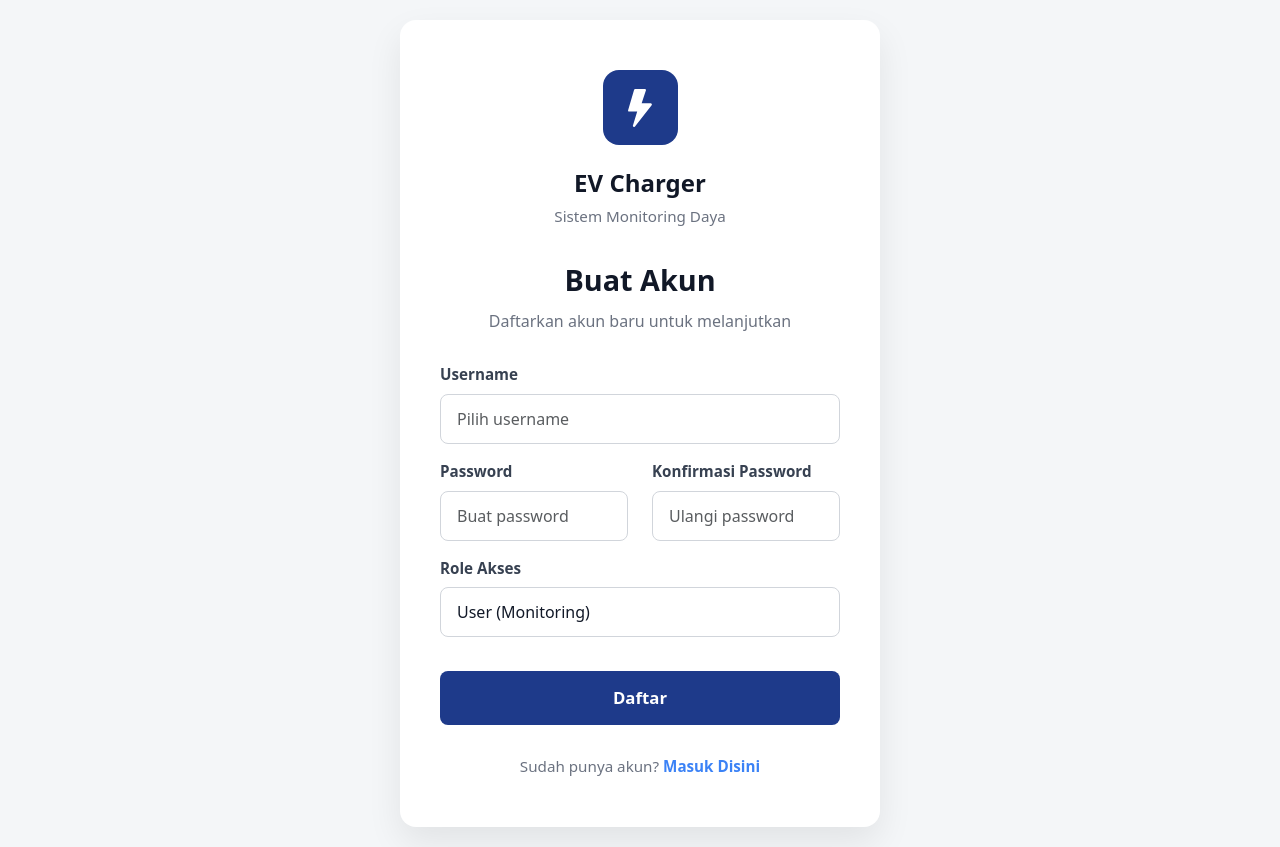
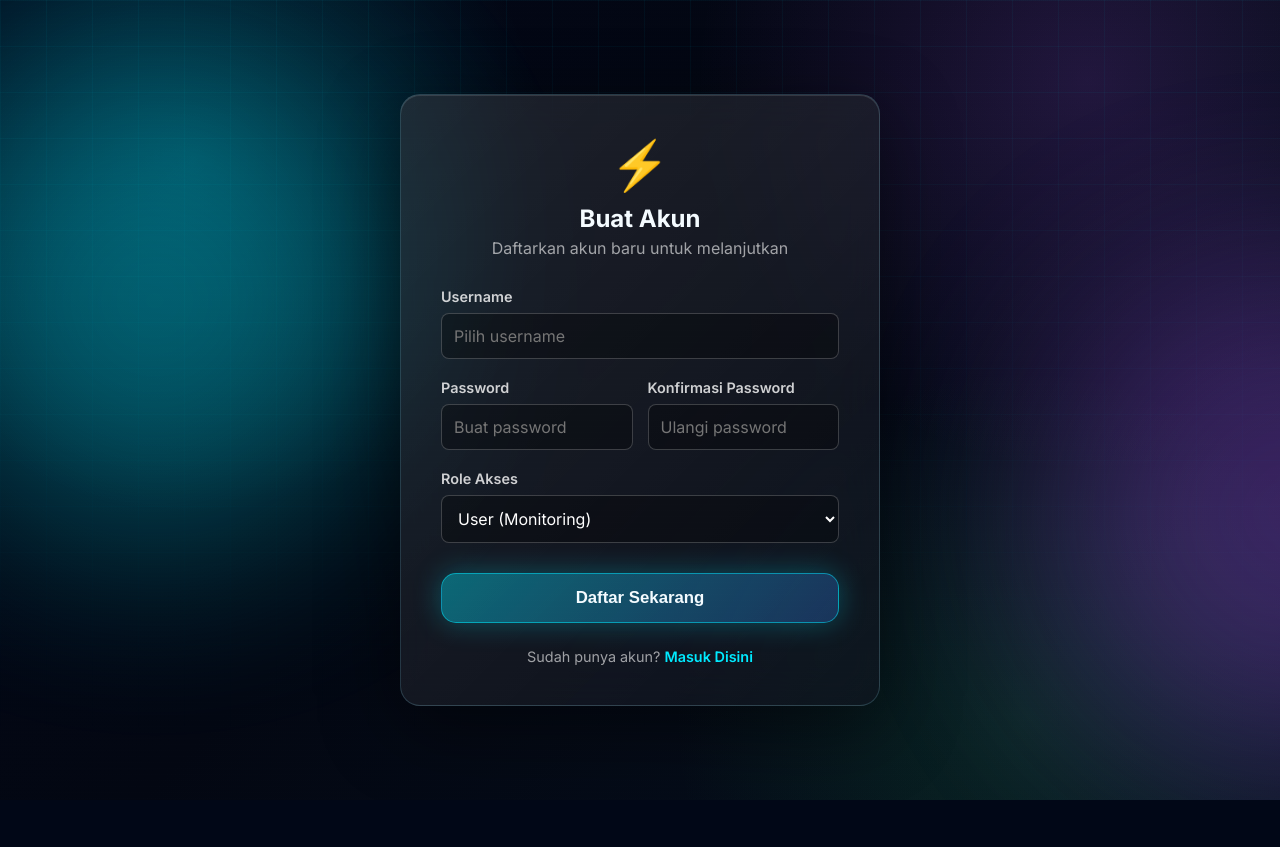
Before and after one commit to nextkajo137/app-python-monitoring-ev, a Flask app: page /register in a window 1280 px wide. After the commit the page ends 800 px from the top, so only its background shows below. Run offline with Flask 3, Linux system fonts and the light colour scheme.

Commit message:
style(auth): ubah tampilan halaman login dan register menggunakan tema glassmorphism

```diff
--- a/templates/auth/register.html
+++ b/templates/auth/register.html
@@ -1,161 +1,158 @@
-{% extends "base.html" %}
-{% block title %}Register - EV Charger Monitoring{% endblock %}
-{% block content %}
+<!doctype html>
+<html lang="id">
+<head>
+  <meta charset="utf-8">
+  <meta name="viewport" content="width=device-width, initial-scale=1">
+  <title>Register - EV Charger Monitoring</title>
+  <link rel="preconnect" href="https://fonts.googleapis.com">
+  <link rel="preconnect" href="https://fonts.gstatic.com" crossorigin>
+  <link href="https://fonts.googleapis.com/css2?family=Inter:wght@400;500;600;700;800&display=swap" rel="stylesheet">
+  <link rel="stylesheet" href="{{ url_for('static', filename='css/style.css') }}">
   <style>
     body {
-        background: #f4f6f8 !important;
-        color: #333 !important;
-    }
-    body::before, body::after, .aurora {
-        display: none !important;
-    }
-    nav.navbar { display: none !important; }
-    .container.mt-4 { margin-top: 0 !important; max-width: 100% !important; padding: 0 !important; }
-    .alert { position: absolute; top: 20px; left: 50%; transform: translateX(-50%); z-index: 1000; width: 90%; max-width: 400px; text-align: center; border-radius: 8px; box-shadow: 0 4px 12px rgba(0,0,0,0.1); }
-
-    .auth-container {
-        min-height: 100vh;
         display: flex;
         align-items: center;
         justify-content: center;
-        padding: 20px;
+        min-height: 100vh;
+        margin: 0;
     }
     .auth-card {
-        background: #ffffff;
-        border-radius: 16px;
-        box-shadow: 0 15px 35px rgba(0,0,0,0.08);
         width: 100%;
         max-width: 480px;
-        padding: 50px 40px;
+        padding: 40px;
         text-align: center;
+        border-radius: 20px;
     }
     .auth-icon {
-        width: 75px;
-        height: 75px;
-        background: #1e3a8a;
-        color: white;
-        border-radius: 16px;
-        display: flex;
-        align-items: center;
-        justify-content: center;
-        margin: 0 auto 20px auto;
+        font-size: 3rem;
+        margin-bottom: 10px;
     }
-    .auth-icon svg {
-        width: 38px;
-        height: 38px;
+    .form-group {
+        text-align: left;
+        margin-bottom: 20px;
     }
-    .auth-title {
-        font-weight: 700;
-        font-size: 1.5rem;
-        color: #111827;
-        margin-bottom: 4px;
-    }
-    .auth-subtitle {
-        font-size: 0.95rem;
-        color: #6b7280;
-        margin-bottom: 30px;
-    }
-    .auth-welcome {
-        font-weight: 700;
-        font-size: 1.8rem;
-        color: #111827;
-        margin-bottom: 8px;
-    }
-    .auth-instruction {
-        font-size: 1rem;
-        color: #6b7280;
-        margin-bottom: 30px;
-    }
-    .form-label {
-        font-size: 0.95rem;
-        font-weight: 600;
-        color: #374151;
-        text-align: left;
+    .form-group label {
         display: block;
         margin-bottom: 8px;
+        color: rgba(255,255,255,0.8);
+        font-size: 0.9rem;
     }
-    .form-control, .form-select {
-        background: #ffffff !important;
-        border: 1px solid #d1d5db !important;
-        color: #111827 !important;
+    .form-group input, .form-group select {
+        width: 100%;
+        padding: 12px;
+        background: rgba(0,0,0,0.3);
+        border: 1px solid rgba(255,255,255,0.2);
+        color: #fff;
         border-radius: 8px;
-        padding: 12px 16px;
         font-size: 1rem;
+        font-family: inherit;
+        box-sizing: border-box;
     }
-    .form-control:focus, .form-select:focus {
-        border-color: #1e3a8a !important;
-        box-shadow: 0 0 0 4px rgba(30, 58, 138, 0.1) !important;
+    .form-group select option {
+        background: #0a1424;
+        color: #fff;
     }
-    .btn-primary {
-        background: #1e3a8a !important;
-        border: none !important;
-        border-radius: 8px;
-        padding: 14px;
-        font-weight: 600;
-        font-size: 1.05rem;
-        width: 100%;
-        margin-top: 10px;
-    }
-    .btn-primary:hover {
-        background: #172554 !important;
+    .form-group input:focus, .form-group select:focus {
+        outline: none;
+        border-color: #00eaff;
+        background: rgba(0,0,0,0.5);
     }
     .auth-footer {
-        margin-top: 30px;
-        font-size: 0.95rem;
-        color: #6b7280;
+        margin-top: 25px;
+        font-size: 0.9rem;
+        color: rgba(255,255,255,0.6);
     }
     .auth-footer a {
-        color: #3b82f6;
+        color: #00eaff;
         text-decoration: none;
         font-weight: 600;
     }
+    .alert-container {
+        position: fixed;
+        top: 20px;
+        left: 50%;
+        transform: translateX(-50%);
+        z-index: 1000;
+        width: 90%;
+        max-width: 400px;
+    }
+    .alert {
+        padding: 12px 20px;
+        border-radius: 8px;
+        margin-bottom: 10px;
+        text-align: center;
+        font-weight: 500;
+        font-size: 0.9rem;
+    }
+    .alert-error {
+        background: rgba(255, 71, 87, 0.2);
+        border: 1px solid #ff4757;
+        color: #ff4757;
+        backdrop-filter: blur(10px);
+    }
+    .alert-success {
+        background: rgba(46, 213, 115, 0.2);
+        border: 1px solid #2ed573;
+        color: #2ed573;
+        backdrop-filter: blur(10px);
+    }
+    .flex-row {
+        display: flex;
+        gap: 15px;
+    }
+    .flex-row .form-group {
+        flex: 1;
+    }
   </style>
+</head>
+<body>
+  <div class="aurora aurora-a"></div>
+  <div class="aurora aurora-b"></div>
 
-<div class="auth-container">
-    <div class="auth-card">
-        <div class="auth-icon">
-            <svg xmlns="http://www.w3.org/2000/svg" fill="currentColor" viewBox="0 0 16 16">
-              <path d="M5.52.359A.5.5 0 0 1 6 0h4a.5.5 0 0 1 .474.658L8.694 6H12.5a.5.5 0 0 1 .395.807l-7 9a.5.5 0 0 1-.873-.454L6.823 9.5H3.5a.5.5 0 0 1-.48-.641l2.5-8.5z"/>
-            </svg>
+  <div class="alert-container">
+    {% with messages = get_flashed_messages(with_categories=true) %}
+        {% for category, message in messages %}
+            <div class="alert alert-{{ category }}">{{ message }}</div>
+        {% endfor %}
+    {% endwith %}
   </div>
-        <div class="auth-title">EV Charger</div>
-        <div class="auth-subtitle">Sistem Monitoring Daya</div>
 
-        <div class="auth-welcome mt-4">Buat Akun</div>
-        <div class="auth-instruction">Daftarkan akun baru untuk melanjutkan</div>
+  <div class="glass auth-card">
+    <div class="auth-icon">⚡</div>
+    <h2 style="margin-bottom: 5px;">Buat Akun</h2>
+    <p style="color: rgba(255,255,255,0.6); margin-bottom: 30px;">Daftarkan akun baru untuk melanjutkan</p>
 
-        <form method="POST" action="{{ url_for('auth.register') }}" class="mt-4 text-start">
-            <div class="mb-3">
-                <label for="username" class="form-label">Username</label>
-                <input type="text" class="form-control" id="username" name="username" placeholder="Pilih username" required>
+    <form method="POST" action="{{ url_for('auth.register') }}">
+        <div class="form-group">
+            <label for="username">Username</label>
+            <input type="text" id="username" name="username" placeholder="Pilih username" required>
         </div>
-            <div class="row mb-3">
-                <div class="col-md-6 mb-3 mb-md-0">
-                    <label for="password" class="form-label">Password</label>
-                    <div class="input-group">
-                        <input type="password" class="form-control" id="password" name="password" placeholder="Buat password" required>
+
+        <div class="flex-row">
+            <div class="form-group">
+                <label for="password">Password</label>
+                <input type="password" id="password" name="password" placeholder="Buat password" required>
+            </div>
+            <div class="form-group">
+                <label for="confirm_password">Konfirmasi Password</label>
+                <input type="password" id="confirm_password" name="confirm_password" placeholder="Ulangi password" required>
             </div>
         </div>
-                <div class="col-md-6">
-                    <label for="confirm_password" class="form-label">Konfirmasi Password</label>
-                    <div class="input-group">
-                        <input type="password" class="form-control" id="confirm_password" name="confirm_password" placeholder="Ulangi password" required>
-                    </div>
-                </div>
-            </div>
-            <div class="mb-4">
-                <label for="role" class="form-label">Role Akses</label>
-                <select class="form-select" id="role" name="role">
+
+        <div class="form-group">
+            <label for="role">Role Akses</label>
+            <select id="role" name="role">
                 <option value="user">User (Monitoring)</option>
                 <option value="admin">Admin (Pengelola)</option>
             </select>
         </div>
-            <button type="submit" class="btn btn-primary">Daftar</button>
+
+        <button type="submit" class="btn primary" style="width: 100%; padding: 14px; font-size: 1.05rem; margin-top: 10px;">Daftar Sekarang</button>
     </form>
 
     <div class="auth-footer">
         Sudah punya akun? <a href="{{ url_for('auth.login') }}">Masuk Disini</a>
     </div>
   </div>
-</div>
-{% endblock %}
+</body>
+</html>
```
Also changed, not shown: templates/auth/login.html (+93 -111 lines), ev_charger.db. Lines whose indentation alone changed are shown as unchanged.
